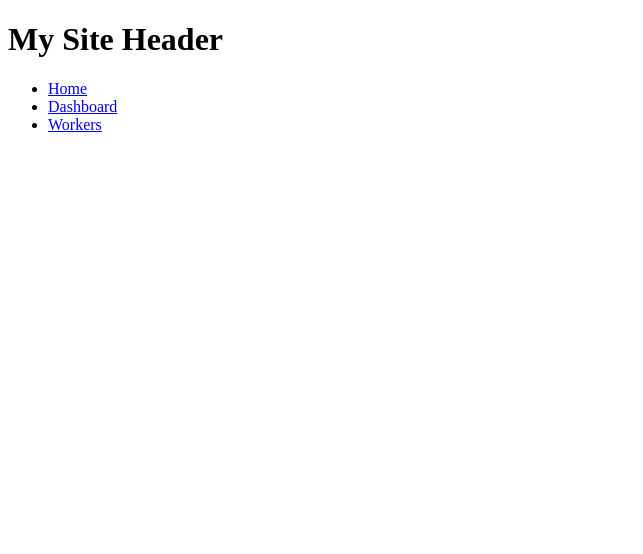
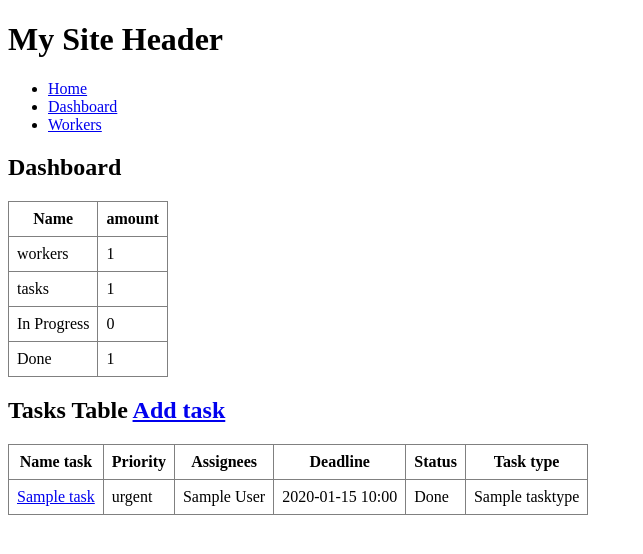
Before and after one commit to msubchak/team-task-manager, a Django app: page /dashboard/ in a window 1280 px wide. Shown: the top 554 px of the page, without its empty margins (0-643 px from the left). Run offline with Django 5.2, Linux system fonts and the light colour scheme; tables that the repository leaves empty hold one stand-in row (values such as "Sample post").

Commit message:
feat: Add task create/update/detail views and templates
Created task_form.html and task_detail.html templates. Added TaskCreateView, TaskUpdateView, and TaskDetailView to views. Integrated task detail and form views into dashboard.

```diff
--- a/tasks/urls.py
+++ b/tasks/urls.py
@@ -1,12 +1,22 @@
 from django.urls import path
 
-from tasks.views import index, TaskListView, WorkerListView, WorkerDetailView
+from tasks.views import (
+    index, TaskListView,
+    WorkerListView,
+    WorkerDetailView,
+    TaskCreateView,
+    TaskUpdateView,
+    TaskDetailView,
+)
 
 app_name = "taxi"
 
 urlpatterns = [
     path("", index, name="index"),
     path("dashboard/", TaskListView.as_view(), name="task-list"),
+    path("dashboard/<int:pk>/", TaskDetailView.as_view(), name="task-detail"),
+    path("dashboard/create/", TaskCreateView.as_view(), name="task-create"),
+    path("dashboard/<int:pk>/update/", TaskUpdateView.as_view(), name="task-update"),
     path("workers/", WorkerListView.as_view(), name="worker-list"),
     path("worker/<int:pk>/", WorkerDetailView.as_view(), name="worker-detail"),
 ]
--- a/tasks/views.py
+++ b/tasks/views.py
@@ -1,12 +1,13 @@
 from django.contrib.auth.decorators import login_required
 from django.http import HttpRequest, HttpResponse
 from django.shortcuts import render
-from django.views.generic import ListView, DetailView
+from django.urls import reverse_lazy
+from django.views.generic import ListView, DetailView, CreateView, UpdateView
 
 from tasks.models import Worker, Task
 
 
-@login_required
+#@login_required
 def index(request: HttpRequest) -> HttpResponse:
     num_worker = Worker.objects.all().count()
     context = {
@@ -18,6 +19,30 @@ def index(request: HttpRequest) -> HttpResponse:
 class TaskListView(ListView):
     model = Task
 
+    def get_context_data(self, **kwargs):
+        context = super().get_context_data(**kwargs)
+        context["num_workers"] = Worker.objects.count()
+        context["num_tasks"] = Task.objects.count()
+        context["num_in_progress"] = Task.objects.filter(is_complete=False).count()
+        context["num_done"] = Task.objects.filter(is_complete=True).count()
+        return context
+
+
+class TaskCreateView(CreateView):
+    model = Task
+    success_url = reverse_lazy("tasks:task_list")
+    fields = "__all__"
+
+
+class TaskDetailView(DetailView):
+    model = Task
+
+
+class TaskUpdateView(UpdateView):
+    model = Task
+    success_url = reverse_lazy("tasks:task_list")
+    fields = "__all__"
+
 
 class WorkerListView(ListView):
     model = Worker
--- a/templates/tasks/task_list.html
+++ b/templates/tasks/task_list.html
@@ -1,4 +1,66 @@
 {% extends "base.html" %}
 {% block content %}
-
+  <h2>Dashboard</h2>
+  <table border="1" cellpadding="8" cellspacing="0" style="border-collapse: collapse;">
+    <thead>
+    <tr>
+      <th>Name</th>
+      <th>amount</th>
+    </tr>
+    </thead>
+    <tbody>
+    <tr>
+      <td>workers</td>
+      <td>{{ num_workers }}</td>
+    </tr>
+    <tr>
+      <td>tasks</td>
+      <td>{{ num_tasks }}</td>
+    </tr>
+    <tr>
+      <td>In Progress</td>
+      <td>{{ num_in_progress }}</td>
+    </tr>
+    <tr>
+      <td>Done</td>
+      <td>{{ num_done }}</td>
+    </tr>
+    </tbody>
+  </table>
+  <h2>
+    Tasks Table
+    <a href="{% url 'tasks:task-create' %}">
+      Add task
+    </a>
+  </h2>
+  <table border="1" cellpadding="8" cellspacing="0" style="border-collapse: collapse;">
+  <thead>
+    <tr>
+      <th>Name task</th>
+      <th>Priority</th>
+      <th>Assignees</th>
+      <th>Deadline</th>
+      <th>Status</th>
+      <th>Task type</th>
+    </tr>
+  </thead>
+  <tbody>
+    {% for task in task_list %}
+      <tr>
+        <td><a href="{% url 'tasks:task-detail' task.id %}">{{ task.name }}</a></td>
+        <td>{{ task.priority }}</td>
+        <td>
+          {% for assignee in task.assignees.all %}
+            {{ assignee.first_name }} {{ assignee.last_name }}{% if not forloop.last %}, {% endif %}
+          {% empty %}
+            -
+          {% endfor %}
+        </td>
+        <td>{{ task.deadline|date:"Y-m-d H:i" }}</td>
+        <td>{% if task.is_complete %}Done{% else %}In Progress{% endif %}</td>
+        <td>{{ task.task_type.name }}</td>
+      </tr>
+    {% endfor %}
+  </tbody>
+</table>
 {% endblock %}
--- a/templates/tasks/worker_list.html
+++ b/templates/tasks/worker_list.html
@@ -27,7 +27,6 @@
           <td>{{ worker.email }}</td>
           <td>{{ worker.date_joined|date:"Y-m-d" }}</td>
           <td>{{ worker.task_set.count }}</td>
-
         </tr>
       {% endfor %}
       </tbody>
@@ -35,5 +34,4 @@
   {% else %}
     <p>No workers found.</p>
   {% endif %}
-
 {% endblock %}
```
Also changed, not shown: templates/tasks/task_detail.html (added, +36 -0 lines), templates/tasks/task_form.html (added, +9 -0 lines). Lines whose indentation alone changed are shown as unchanged.
